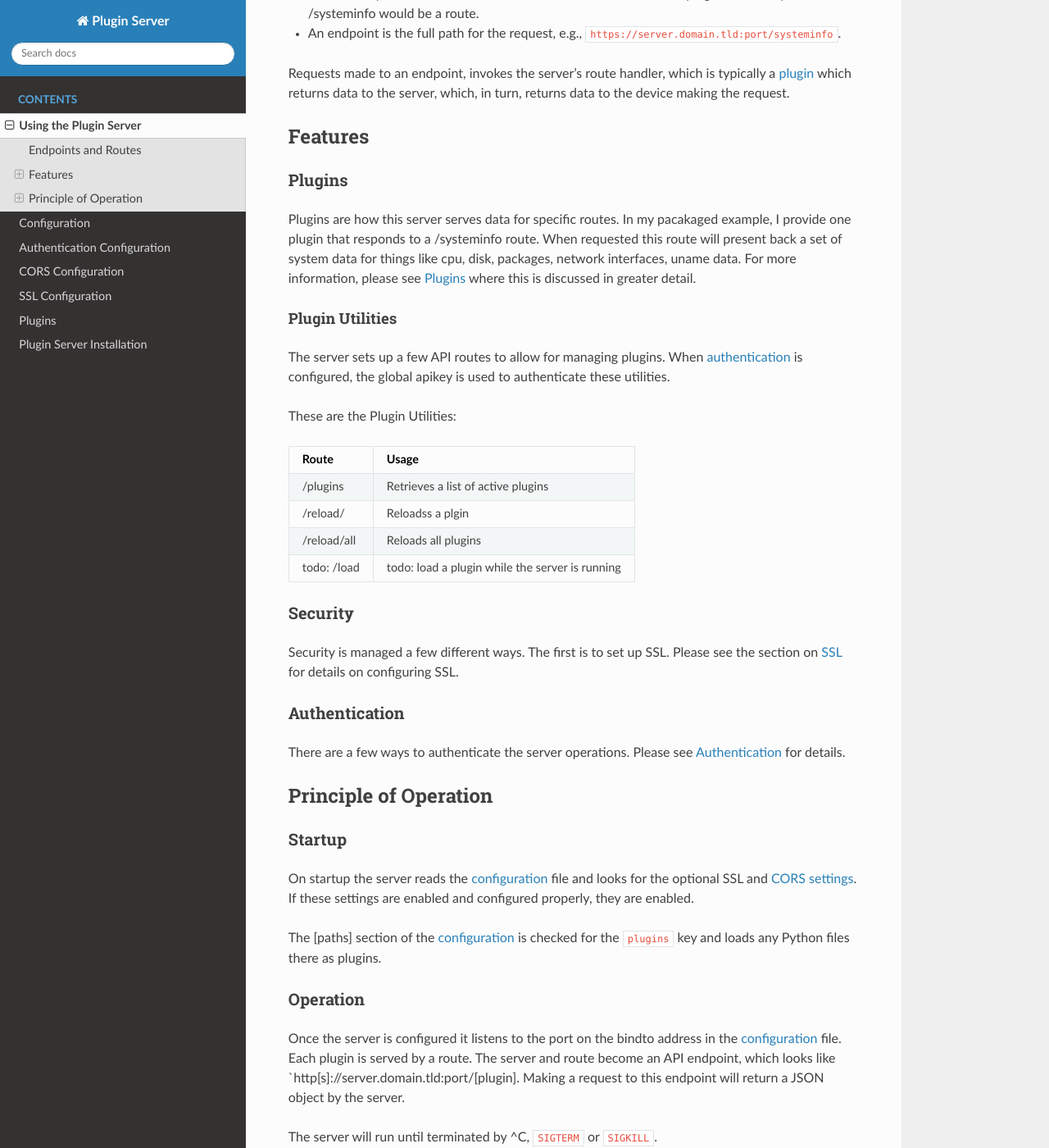
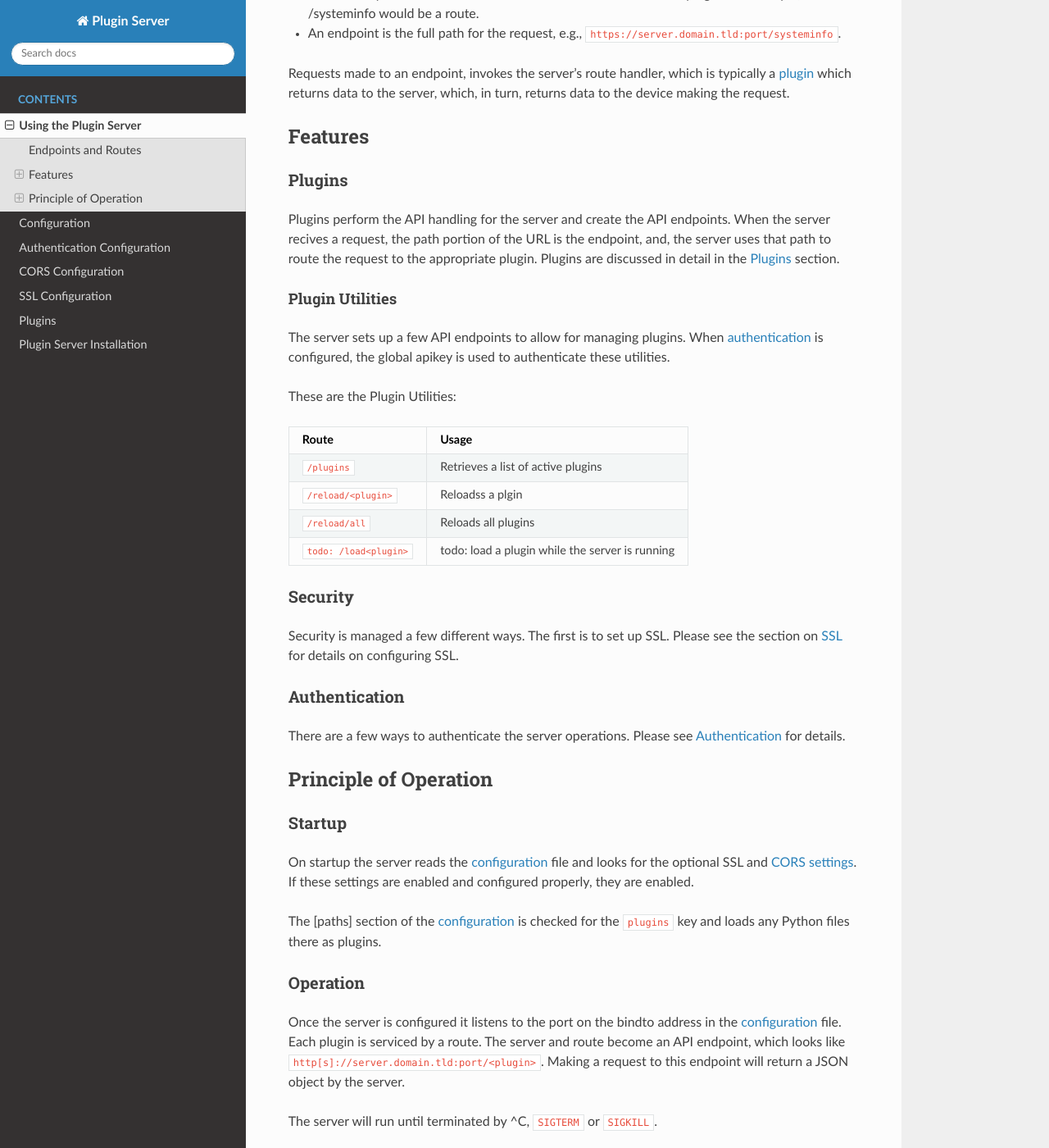
Before and after one commit to nicciniamh/pluginserver, a Sphinx documentation site: the page built from docs/Usage.md, in a window 1280 px wide and 1400 px high, scrolled down 331 px. Shown: the whole window at 82% size. Built offline with Sphinx 7.4.7 and the Read the Docs theme 3.1.0, drawn with Linux system fonts in a browser that asks for light colours.

Commit message:
Doc cleanup and route/endpoint definitions

```diff
--- a/docs/Usage.md
+++ b/docs/Usage.md
@@ -15,19 +15,19 @@ Requests made to an endpoint, invokes the server's route handler, which is typic
 
 ### Plugins
 
-Plugins are how this server serves data for specific routes. In my pacakaged example, I provide one plugin that responds to a /systeminfo route. When requested this route will present back a set of system data for things like cpu, disk, packages, network interfaces, uname data. For more information, please see [Plugins](Plugins.md) where this is discussed in greater detail.
+Plugins perform the API handling for the server and create the API endpoints. When the server recives a request, the path portion of the URL is the endpoint, and, the server uses that path to route the request to the appropriate plugin. Plugins are discussed in detail in the [Plugins](Plugins.md) section.
 
 #### Plugin Utilities
-The server sets up a few API routes to allow for managing plugins. When [authentication](Auth.md) is configured, the global apikey is used to authenticate these utilities.
+The server sets up a few API endpoints to allow for managing plugins. When [authentication](Auth.md) is configured, the global apikey is used to authenticate these utilities.
 
 These are the Plugin Utilities:
 
-| Route               | Usage
-|---------------------|-----------------------------------------------
-| /plugins            | Retrieves a list of active plugins
-| /reload/<plugin>    | Reloadss a plgin
-| /reload/all         | Reloads all plugins
-| todo: /load<plugin> | todo: load a plugin while the server is running
+| Route                 | Usage
+|-----------------------|-----------------------------------------------
+| `/plugins`            | Retrieves a list of active plugins
+| `/reload/<plugin>`    | Reloadss a plgin
+| `/reload/all`         | Reloads all plugins
+| `todo: /load<plugin>` | todo: load a plugin while the server is running
 
 
 ### Security
@@ -45,6 +45,6 @@ On startup the server reads the [configuration](Config.md) file and looks for th
 The [paths] section of the [configuration](Config.md) is checked for the `plugins` key and loads any Python files there as plugins.
 
 ### Operation
-Once the server is configured it listens to the port on the bindto address in the [configuration](Config.md) file. Each plugin is served by a route. The server and route become an API endpoint, which looks like `http[s]://server.domain.tld:port/[plugin]. Making a request to this endpoint will return a JSON object by the server.
+Once the server is configured it listens to the port on the bindto address in the [configuration](Config.md) file. Each plugin is serviced by a route. The server and route become an API endpoint, which looks like `http[s]://server.domain.tld:port/<plugin>`. Making a request to this endpoint will return a JSON object by the server.
 
 The server will run until terminated by ^C, `SIGTERM` or `SIGKILL`.
```
